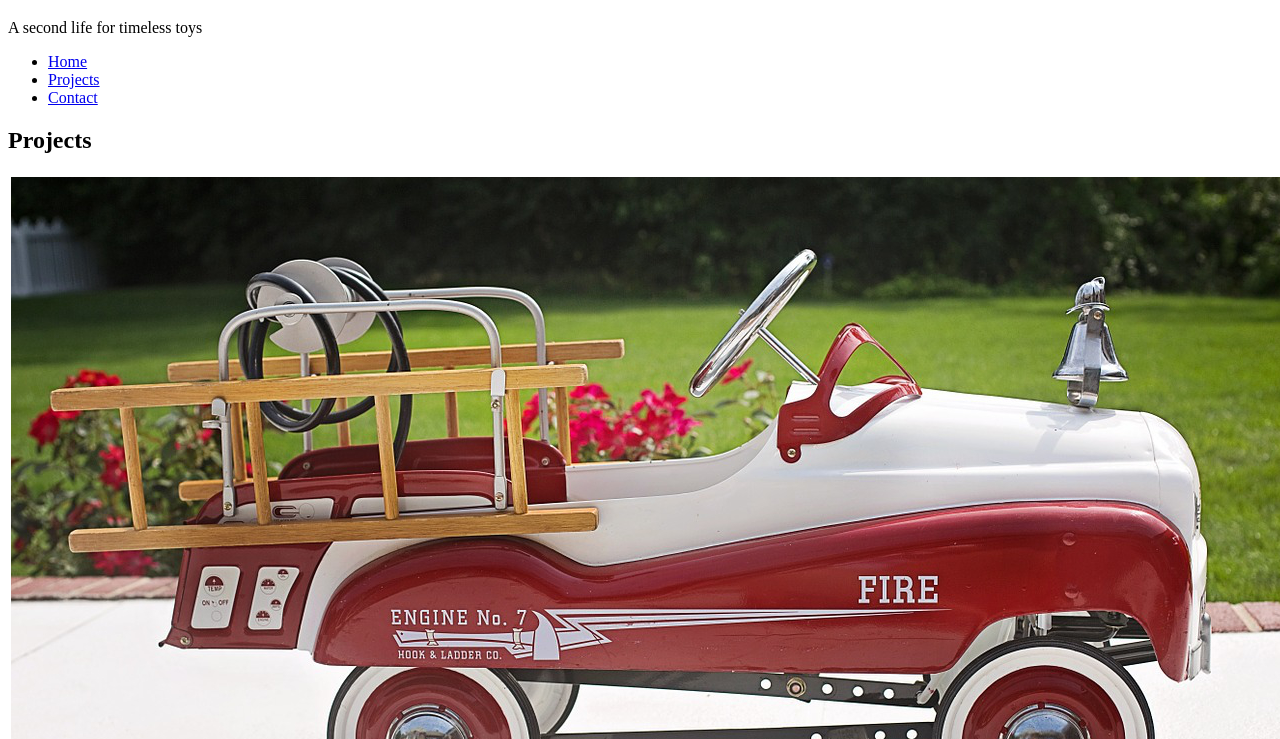
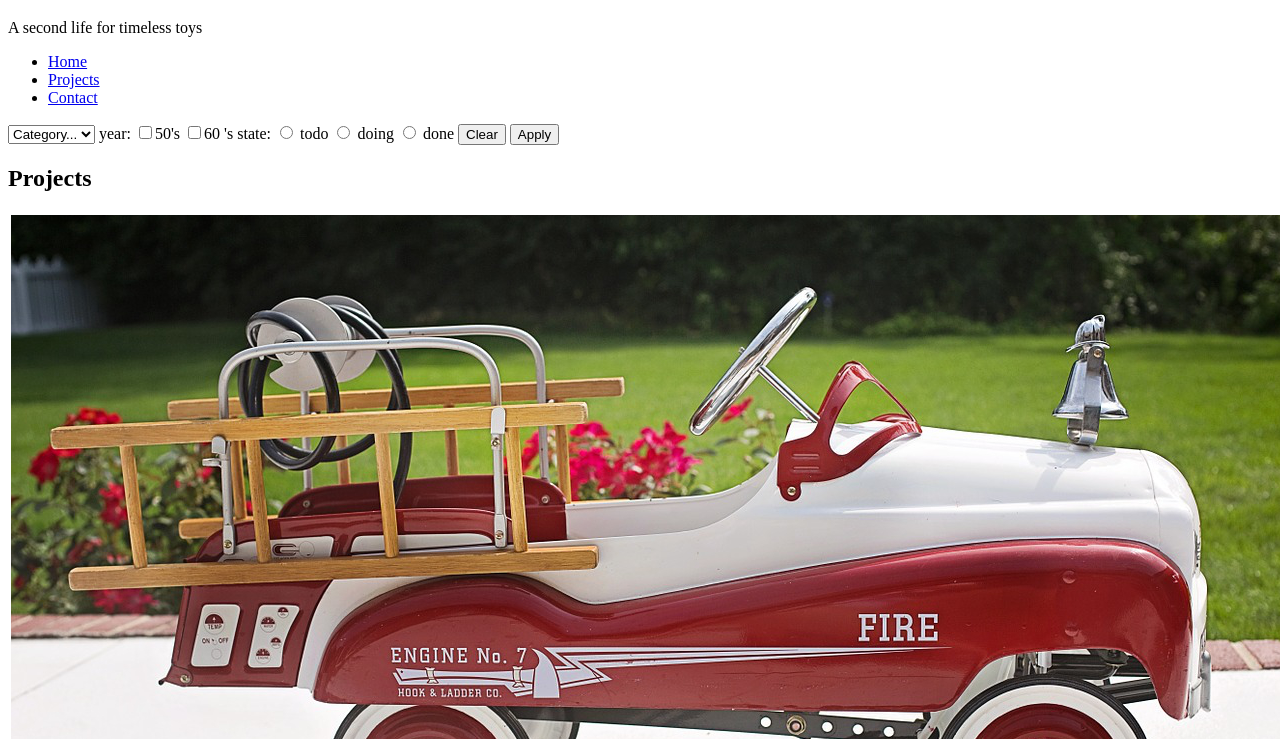
Before and after one commit to Samdewitte/BWD-SamDeWitte-2122, a plain HTML site: page 04.HTMLFormulieren/ToyBench2/Projects.html in a window 1280 px wide. Shown: the part 61-800 px from the top of the page. Drawn offline with Linux system fonts and the light colour scheme.

Commit message:
Update Projects.html

```diff
--- a/04.HTMLFormulieren/ToyBench2/Projects.html
+++ b/04.HTMLFormulieren/ToyBench2/Projects.html
@@ -1,11 +1,13 @@
 <!DOCTYPE html>
 <html lang="en">
+
 <head>
     <meta charset="UTF-8">
     <meta http-equiv="X-UA-Compatible" content="IE=edge">
     <meta name="viewport" content="width=device-width, initial-scale=1.0">
     <title>Ol Toy Bench Projects</title>
 </head>
+
 <body>
 
     <h1>Ol' Toy Bench</h1>
@@ -13,13 +15,35 @@
     <p>A second life for timeless toys</p>
 
     <nav>
-            <ul>
-                <li><a href="#">Home</a></li>
-                <li><a href="#">Projects</a></li>
-                <li><a href="#">Contact</a></li>
-            </ul>
+        <ul>
+            <li><a href="Home.html">Home</a></li>
+            <li><a href="Projects.html">Projects</a></li>
+            <li><a href="Contact.html">Contact</a></li>
+        </ul>
     </nav>
+    <form action="#">
+        <p>
+            <label id="education"></label>
+            <select name="education" id="category">
+                <option value="-1">Category...</option>
+                <option value="0">dolls</option>
+                <option value="1">cars</option>
+                <option value="2">games</option>
+            </select>
+            <label id="checkbox">year: </label>
+            <label><input type="checkbox">50's </label>
+            <label><input type="checkbox">60        's </label>
 
+            <label>state</label>:
+            <label><input type="radio" name="state" value="todo"> todo</label>
+            <label><input type="radio" name="state" value="doing"> doing</label>
+            <label><input type="radio" name="state" value="50's"> done</label>
+                <input type="Reset" value="Clear">
+                <input type="submit" value="Apply">
+            </p>
+
+
+    </form>
     <h2>Projects</h2>
 
     <table>
@@ -106,4 +130,5 @@
     <blockquote>ots &copy; 2045 | privacy policy | design by freetemplates.com</blockquote>
 
 </body>
+
 </html>
```
